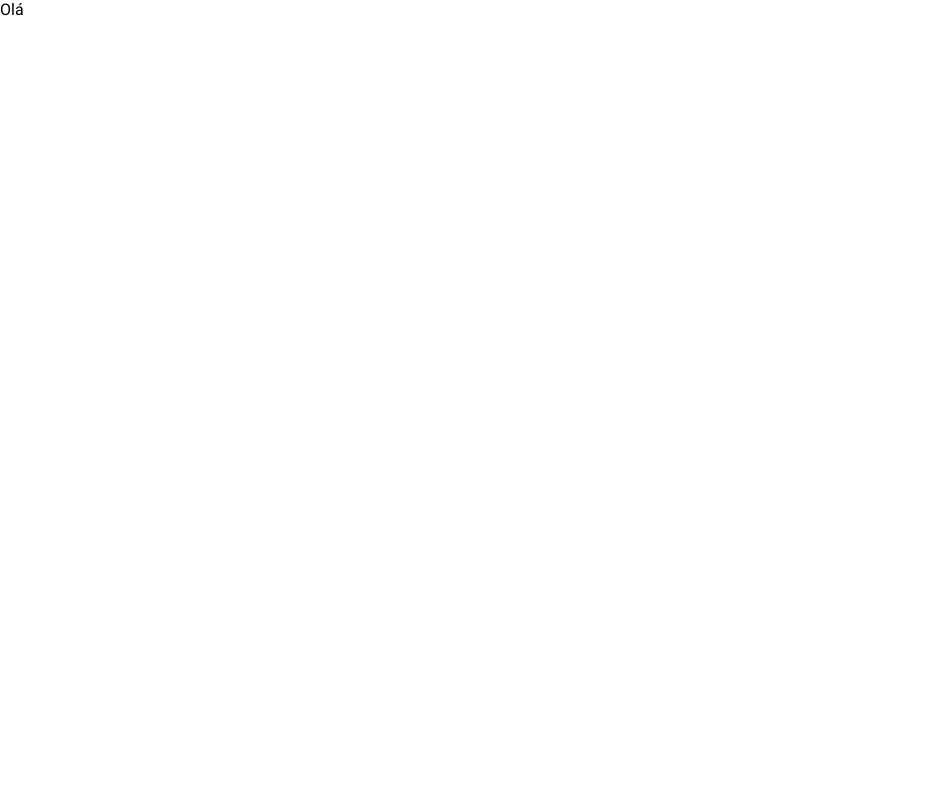
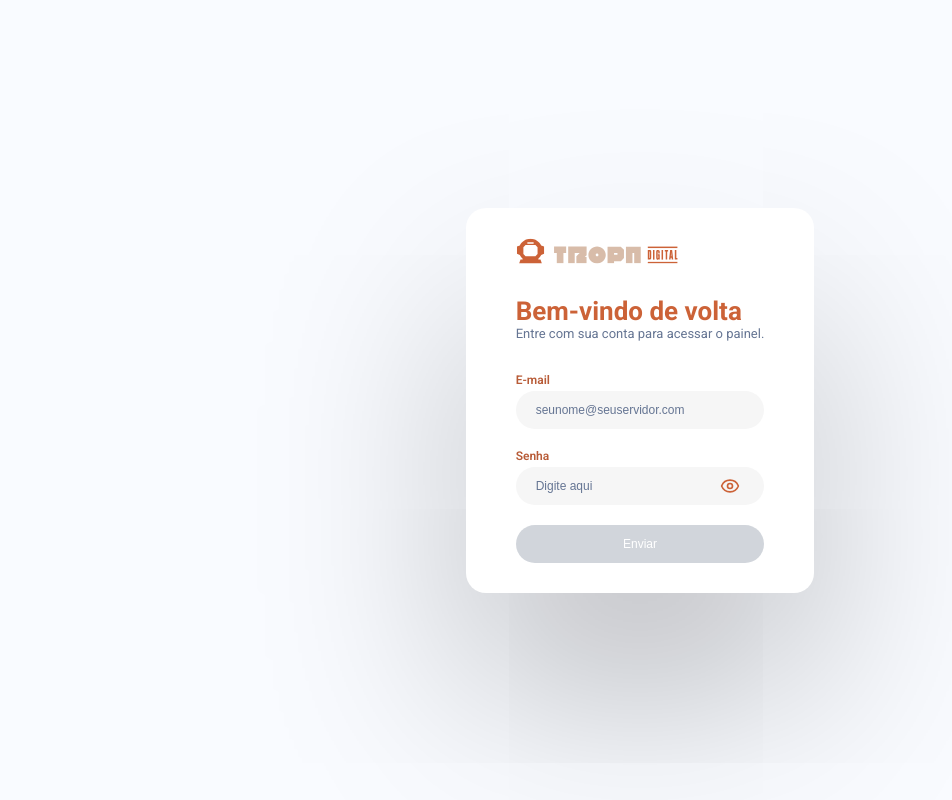
Before and after one commit to kwojtyla/tropa-digital, a Next.js app: page /login in a window 1280 px wide. Shown: the whole page, without its empty margins (0-952 px from the left). Built offline with nearby package versions, Linux system fonts and the light colour scheme.

Commit message:
feat: add login page

```diff
--- a/src/app/(public)/login/page.tsx
+++ b/src/app/(public)/login/page.tsx
@@ -1,7 +1,32 @@
+import LogoFullIcon from "@/assets/icons/logo-full";
+import {
+  Container,
+  FormContainer,
+  FormContent,
+  FormHeader,
+  FormSubtitle,
+  FormTitle,
+  LoginContainer,
+} from "./styles";
+import Form from "./_components/form";
+
 export default function Login() {
   return (
-    <div>
-      <div>Olá</div>
-    </div>
+    <Container>
+      <LoginContainer>
+        <FormContainer>
+          <LogoFullIcon />
+          <FormHeader>
+            <FormTitle>Bem-vindo de volta</FormTitle>
+            <FormSubtitle>
+              Entre com sua conta para acessar o painel.
+            </FormSubtitle>
+          </FormHeader>
+          <FormContent>
+            <Form />
+          </FormContent>
+        </FormContainer>
+      </LoginContainer>
+    </Container>
   );
 }
--- /dev/null
+++ b/src/app/(public)/login/styles.ts
@@ -0,0 +1,46 @@
+"use client";
+
+import styled from "styled-components";
+
+export const Container = styled.main`
+  width: 100%;
+  height: 100vh;
+  background: #f9fbff;
+  display: flex;
+  justify-content: center;
+  align-items: center;
+`;
+
+export const LoginContainer = styled.div`
+  padding: 10px;
+  border-radius: 20px;
+  background: white;
+  box-shadow: 0px 100px 200px 0px rgba(0, 0, 0, 0.25);
+  display: flex;
+  flex-direction: column;
+  gap: 2.5rem;
+  justify-content: space-between;
+`;
+
+export const FormContainer = styled.div`
+  padding: 20px 40px;
+  gap: 2rem;
+  display: flex;
+  max-width: 340px;
+  flex-direction: column;
+`;
+
+export const FormHeader = styled.div``;
+
+export const FormTitle = styled.h1`
+  font-weight: bold;
+  font-size: 26px;
+  color: ${({ theme }) => theme.colors.primary};
+`;
+
+export const FormSubtitle = styled.p`
+  font-size: 13px;
+  color: ${({ theme }) => theme.colors.text.primary};
+`;
+
+export const FormContent = styled.div``;
--- /dev/null
+++ b/src/assets/icons/index.ts
@@ -0,0 +1,3 @@
+import dynamic from "next/dynamic";
+
+export const LogoFullIcon = dynamic(() => import("./logo-full"));
--- /dev/null
+++ b/src/assets/icons/logo-full.tsx
@@ -0,0 +1,88 @@
+import React from "react";
+
+const LogoFullIcon: React.FC = () => {
+  return (
+    <svg
+      width="162"
+      height="26"
+      viewBox="0 0 162 26"
+      fill="none"
+      xmlns="http://www.w3.org/2000/svg"
+    >
+      <mask
+        id="mask0_803_8428"
+        maskUnits="userSpaceOnUse"
+        x="0"
+        y="0"
+        width="162"
+        height="26"
+      >
+        <path d="M161.75 0.528839H0.75V25.4712H161.75V0.528839Z" fill="white" />
+      </mask>
+      <g mask="url(#mask0_803_8428)">
+        <path
+          d="M25.1989 16.9001L28.0576 15.8265V8.58236L25.1989 7.50876C23.3665 3.50911 19.269 0.722076 14.5044 0.722076C9.73985 0.722076 5.6424 3.50911 3.81002 7.50876L0.951263 8.58236V15.8255L3.81002 16.8991C4.48119 18.3641 5.45725 19.6654 6.65771 20.7282V21.5011H4.52949L3.12376 25.621H25.8851L24.4794 21.5011H22.2838V20.7883C23.5154 19.7157 24.5146 18.3917 25.1989 16.9001ZM11.381 4.22781H17.6278V5.76674H11.381V4.22781ZM21.5663 16.1075L19.4109 18.2192H9.54766L7.37516 16.0907V9.19458L9.54464 7.06906H19.4441L21.5653 9.14726V16.1075H21.5663Z"
+          fill="#CC6237"
+        />
+        <path
+          d="M81.0749 8.45618C76.2872 8.45618 72.391 12.2725 72.391 16.9642C72.391 21.6549 76.2862 25.4722 81.0749 25.4722C85.8637 25.4722 89.7589 21.6559 89.7589 16.9642C89.7579 12.2725 85.8627 8.45618 81.0749 8.45618ZM82.4404 16.9218C82.4636 17.6602 81.8699 18.2793 81.1162 18.302C80.6231 18.3197 80.2921 18.0812 80.1381 17.9392C79.9842 17.7972 79.7235 17.4877 79.7084 17.0046C79.6853 16.2662 80.279 15.6471 81.0327 15.6244C81.0468 15.6244 81.0608 15.6234 81.0759 15.6234C81.8095 15.6244 82.4183 16.1982 82.4404 16.9218Z"
+          fill="#D8BCA9"
+        />
+        <path
+          d="M38.0648 15.0595H40.7877V25.3746H47.4279V15.0595H50.1508V8.5528H38.0648V15.0595Z"
+          fill="#D8BCA9"
+        />
+        <path
+          d="M91.5389 8.64053V25.3736H98.0494V23.1416H104.877L107.961 20.1209V11.7667L104.769 8.64053H91.5389ZM101.449 16.7631H98.0494V15.0201H101.449V16.7631Z"
+          fill="#D8BCA9"
+        />
+        <path
+          d="M52.2006 25.3726H58.711V14.9353H63.694L60.3794 18.1827V25.3726H70.5415V18.9941H68.7594L70.6099 17.1801V8.55576H52.2006V25.3726Z"
+          fill="#D8BCA9"
+        />
+        <path
+          d="M109.942 8.64053V25.3746H116.454V15.0191H118.219V25.3746H124.729V8.64053H109.942Z"
+          fill="#D8BCA9"
+        />
+        <path
+          d="M131.794 7.55707H131.802V7.56397H131.794V7.55707ZM131.794 11.9994H133.533C134.052 11.9944 134.436 12.1058 134.686 12.3326C134.935 12.5593 135.088 12.8166 135.147 13.1025C135.205 13.3884 135.233 13.7167 135.233 14.0874V19.5304C135.233 19.9011 135.204 20.2274 135.147 20.5113C135.088 20.7952 134.935 21.0506 134.686 21.2773C134.436 21.5051 134.055 21.6184 133.541 21.6184H131.795V11.9994H131.794ZM133.684 20.0302C133.724 19.9878 133.75 19.9218 133.763 19.8301C133.775 19.7384 133.782 19.6014 133.782 19.419V14.2205C133.782 14.0381 133.774 13.8972 133.759 13.7986C133.744 13.7 133.716 13.63 133.676 13.5876C133.635 13.5452 133.572 13.5245 133.486 13.5245H133.245V20.0923H133.494C133.58 20.0933 133.643 20.0716 133.684 20.0302Z"
+          fill="#CC6237"
+        />
+        <path
+          d="M136.971 11.9994H138.475V21.6184H136.971V11.9994Z"
+          fill="#CC6237"
+        />
+        <path
+          d="M140.595 21.1551C140.34 20.7873 140.213 20.2678 140.213 19.5964V13.9839C140.213 13.6132 140.242 13.2869 140.3 13.003C140.358 12.719 140.511 12.4637 140.761 12.2369C141.01 12.0102 141.392 11.8968 141.906 11.8968H142.042C142.687 11.8968 143.127 12.0634 143.364 12.3967C143.6 12.7299 143.724 13.1558 143.734 13.6743V15.4962H142.283V13.7335C142.283 13.63 142.254 13.5521 142.197 13.4998C142.138 13.4476 142.072 13.422 141.996 13.422H141.951C141.871 13.422 141.81 13.4427 141.77 13.485C141.73 13.5274 141.703 13.5945 141.69 13.6891C141.677 13.7828 141.671 13.9208 141.671 14.1042V19.4061C141.671 19.692 141.688 19.8922 141.724 20.0055C141.759 20.1189 141.832 20.1791 141.943 20.183H141.988C142.094 20.1781 142.169 20.1475 142.215 20.0903C142.26 20.0331 142.283 19.9484 142.283 19.835V17.4877H141.928V16.2504H143.742V21.6115H142.767V20.8928H142.699C142.694 20.9865 142.684 21.0683 142.669 21.1373C142.638 21.3246 142.54 21.4666 142.374 21.5632C142.208 21.6598 142.008 21.7071 141.777 21.7071H141.678C141.211 21.7071 140.849 21.5228 140.595 21.1551Z"
+          fill="#CC6237"
+        />
+        <path
+          d="M145.556 11.9994H147.061V21.6184H145.556V11.9994Z"
+          fill="#CC6237"
+        />
+        <path
+          d="M149.721 13.5245H148.8V11.9994H152.11V13.5245H151.188V21.6174H149.722V13.5245H149.721Z"
+          fill="#CC6237"
+        />
+        <path
+          d="M154.135 11.9994H156.137L157.218 21.6184H155.737L155.532 19.6339H154.738L154.519 21.6184H153.053L154.135 11.9994ZM154.989 18.2418H155.284C155.319 18.2418 155.349 18.2448 155.374 18.2497L155.398 18.2576L155.42 18.2428L155.405 18.1985C155.405 18.164 155.402 18.1314 155.397 18.1019L155.185 14.9471C155.18 14.8436 155.175 14.7223 155.17 14.5843C155.165 14.4463 155.162 14.3299 155.162 14.2363H155.102C155.102 14.3299 155.099 14.4463 155.094 14.5843C155.089 14.7223 155.084 14.8436 155.079 14.9471L154.882 18.1019L154.874 18.1462L154.867 18.1985L154.852 18.2428L154.874 18.2576L154.904 18.2497C154.931 18.2438 154.959 18.2418 154.989 18.2418Z"
+          fill="#CC6237"
+        />
+        <path
+          d="M158.805 11.9994H160.339V20.0933H161.549V21.6184H158.805V11.9994Z"
+          fill="#CC6237"
+        />
+        <path
+          d="M161.549 8.59421H131.794V10.0671H161.549V8.59421Z"
+          fill="#CC6237"
+        />
+        <path
+          d="M161.549 23.8622H131.794V25.3351H161.549V23.8622Z"
+          fill="#CC6237"
+        />
+      </g>
+    </svg>
+  );
+};
+
+export default LogoFullIcon;
```
Also changed, not shown: src/assets/images/login-drawing.svg (added).
